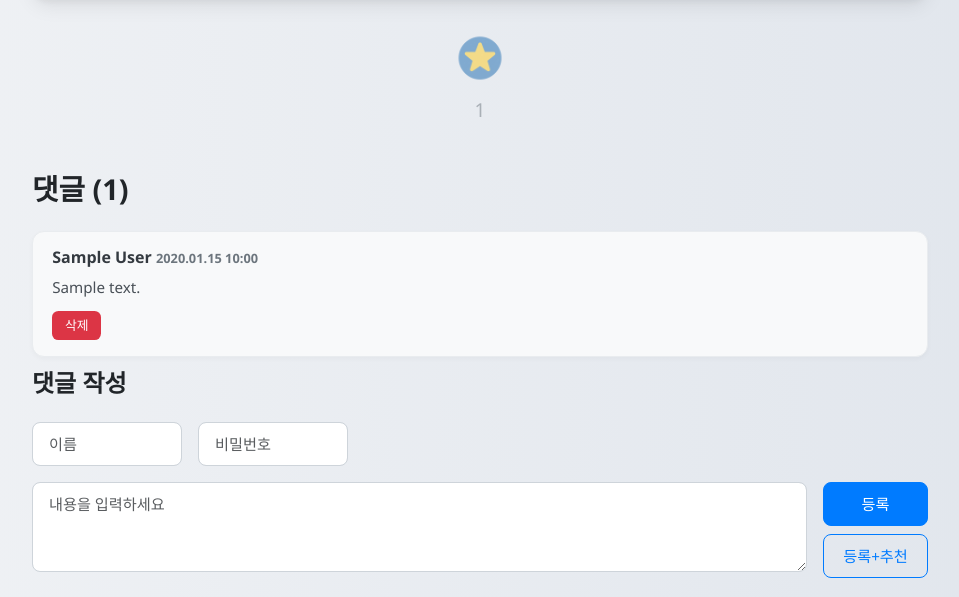
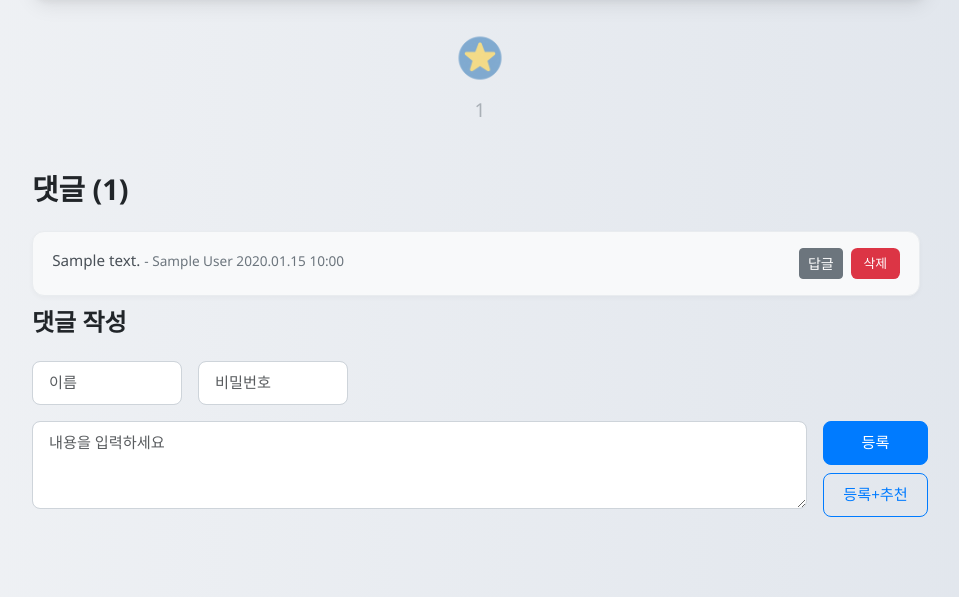
Before and after one commit to WooZhoon/TravelNarae, a Django app: page /board/1/ in a window 1280 px wide. Shown: the part 505-1102 px from the top of the page, without its empty margins (160-1119 px from the left). Run offline with Django 5.2, Linux system fonts and the light colour scheme; tables that the repository leaves empty hold one stand-in row (values such as "Sample post"); some libraries are stand-ins or nearby versions.

Commit message:
refactor: [우지훈] 대댓글 기능 추가

```diff
--- /dev/null
+++ b/chatbot_web/main/forms.py
@@ -0,0 +1,11 @@
+from django import forms
+from .models import Comment
+
+class CommentForm(forms.ModelForm):
+    author_name = forms.CharField(max_length=50, widget=forms.TextInput(attrs={'placeholder': '이름'}))
+    password = forms.CharField(widget=forms.PasswordInput(attrs={'placeholder': '비밀번호'}))
+    content = forms.CharField(widget=forms.Textarea(attrs={'placeholder': '내용을 입력하세요', 'rows': 3}))
+
+    class Meta:
+        model = Comment
+        fields = ['author_name', 'password', 'content']
--- a/chatbot_web/main/models.py
+++ b/chatbot_web/main/models.py
@@ -35,6 +35,7 @@ class Post(models.Model):
 
 class Comment(models.Model):
     post = models.ForeignKey(Post, on_delete=models.CASCADE, related_name='comments')
+    parent = models.ForeignKey('self', on_delete=models.CASCADE, null=True, blank=True, related_name='replies') # 대댓글을 위한 부모 댓글 필드
     author_name = models.CharField(max_length=50)
     password = models.CharField(max_length=128) # 비밀번호 해싱을 위해 128자로 설정
     content = models.TextField()
@@ -45,4 +46,4 @@ class Comment(models.Model):
         return f'Comment by {self.author_name} on {self.post.title}'
 
     class Meta:
-        ordering = ['created_at']
+        ordering = ['created_at'] # 대댓글은 템플릿에서 계층적으로 정렬
--- a/chatbot_web/main/static/main/board_detail.css
+++ b/chatbot_web/main/static/main/board_detail.css
@@ -163,6 +163,8 @@ body {
     border-radius: 0.75rem;
     border: 1px solid #e9ecef;
     margin-bottom: 0.75rem;
+    margin-left: 0.5rem; /* 왼쪽 마진 추가 */
+    margin-right: 0.5rem; /* 오른쪽 마진 추가 */
     box-shadow: 0 2px 5px rgba(0, 0, 0, 0.03);
 }
 
@@ -170,23 +172,18 @@ body {
     padding: 1rem 1.2rem;
 }
 
-.comment-author {
-    font-weight: 600;
-    color: #343a40;
-    font-size: 1rem;
-}
 
-.comment-date {
-    font-size: 0.8rem;
-    color: #6c757d;
-}
 
 .comment-content {
     font-size: 0.95rem;
     line-height: 1.6;
     color: #495057;
-    margin-top: 0.5rem;
-    margin-bottom: 0.75rem;
+}
+
+.comment-meta-inline {
+    font-size: 0.85rem;
+    color: #6c757d;
+    white-space: nowrap; /* 줄바꿈 방지 */
 }
 
 .comment-delete-btn {
@@ -213,6 +210,19 @@ body {
 .comment-card.deleted-by-admin .comment-date {
     color: #888; /* 회색 글씨 */
     font-style: italic; /* 기울임꼴 */
+}
+
+.nested-comment-card {
+    background-color: #f8f8f8; /* 아주 연한 회색 배경 */
+    border-left: 4px solid #007bff; /* 왼쪽 테두리 추가 */
+    margin-top: 0.5rem;
+    margin-bottom: 0.75rem; /* 대댓글 아래 간격 추가 */
+    margin-right: 1rem; /* 오른쪽 여백 추가 */
+    padding-left: 1.5rem; /* 들여쓰기 조정 */
+}
+
+.nested-comment-card .comment-card-body {
+    padding: 0.5rem 1.2rem; /* 상하 패딩을 줄여 높이 감소 */
 }
 
 /* Comment Form */
@@ -256,3 +266,18 @@ body {
     background-color: #007bff;
     color: white;
 }
+
+.reply-form {
+    padding: 0.5rem 1rem; /* 좌우 여백 추가 */
+}
+
+.reply-form .form-control-sm {
+    padding: 0.25rem 0.5rem; /* 세로 패딩 줄여 높이 감소 */
+}
+
+.reply-content-textarea {
+    resize: none; /* 크기 조절 비활성화 */
+    overflow: hidden; /* 스크롤바 숨김 */
+    box-sizing: border-box; /* 패딩과 보더를 포함한 높이 계산 */
+    padding-bottom: 1px; /* 미세한 스크롤바 방지를 위한 버퍼 */
+}
--- /dev/null
+++ b/chatbot_web/main/templates/main/_comment.html
@@ -0,0 +1,39 @@
+{% if comment.parent %}
+<div class="nested-comment-card {% if comment.is_deleted_by_admin %}deleted-by-admin{% endif %}" id="comment-{{ comment.id }}" style="margin-left: {{ depth }}px;">
+{% else %}
+<div class="comment-card {% if comment.is_deleted_by_admin %}deleted-by-admin{% endif %}" id="comment-{{ comment.id }}" style="margin-left: {{ depth }}px;">
+{% endif %}
+    <div class="comment-card-body">
+        <div class="d-flex justify-content-between align-items-start">
+            <p class="comment-content mb-0">{% if comment.is_deleted_by_admin %}관리자에 의해 삭제된 메시지입니다.{% else %}{{ comment.content|linebreaksbr }}{% endif %}
+                <span class="comment-meta-inline"> - {% if comment.is_deleted_by_admin %}관리자{% else %}{{ comment.author_name }}{% endif %} {{ comment.created_at|date:"Y.m.d H:i" }}</span>
+            </p>
+            {% if not comment.is_deleted_by_admin %}
+            <div class="comment-actions d-flex gap-2 flex-shrink-0">
+                {% if not comment.parent %}
+                <button class="btn btn-sm btn-secondary reply-btn" data-comment-id="{{ comment.id }}">답글</button>
+                {% endif %}
+                <button class="btn btn-sm comment-delete-btn" data-comment-id="{{ comment.id }}" data-delete-url="{% url 'main:delete_comment' comment.id %}">삭제</button>
+            </div>
+            {% endif %}
+        </div>
+    </div>
+    <div class="reply-form-container" id="reply-form-{{ comment.id }}" style="display: none;">
+        <form class="comment-form reply-form" data-parent-id="{{ comment.id }}">
+            {% csrf_token %}
+            <div class="d-flex flex-column gap-2">
+                <div class="d-flex gap-2">
+                    <input type="text" class="form-control form-control-sm" name="author_name" placeholder="이름" required style="width: 80px;">
+                    <input type="password" class="form-control form-control-sm" name="password" placeholder="비밀번호" required style="width: 80px;">
+                </div>
+                <div class="d-flex align-items-start gap-2">
+                    <textarea class="form-control form-control-sm reply-content-textarea" name="content" placeholder="내용을 입력하세요" required style="flex: 1;"></textarea>
+                    <button type="submit" class="btn btn-primary btn-sm">등록</button>
+                </div>
+            </div>
+        </form>
+    </div>
+    {% for reply in comment.replies.all %}
+        {% include "main/_comment.html" with comment=reply depth=depth|add:20 %}
+    {% endfor %}
+</div>
--- a/chatbot_web/main/templates/main/board_detail.html
+++ b/chatbot_web/main/templates/main/board_detail.html
@@ -53,16 +53,8 @@
     <div class="comments-section">
         <h3>댓글 ({{ post.comments.count }})</h3>
         <div id="comments-list">
-            {% for comment in post.comments.all %}
-            <div class="comment-card {% if comment.is_deleted_by_admin %}deleted-by-admin{% endif %}" id="comment-{{ comment.id }}">
-                <div class="comment-card-body">
-                    <h5 class="comment-author">{% if comment.is_deleted_by_admin %}관리자{% else %}{{ comment.author_name }}{% endif %} <small class="comment-date">{{ comment.created_at|date:"Y.m.d H:i" }}</small></h5>
-                    <p class="comment-content">{% if comment.is_deleted_by_admin %}관리자에 의해 삭제된 메시지입니다.{% else %}{{ comment.content|linebreaksbr }}{% endif %}</p>
-                    {% if not comment.is_deleted_by_admin %}
-                    <button class="btn btn-sm comment-delete-btn" data-comment-id="{{ comment.id }}" data-delete-url="{% url 'main:delete_comment' comment.id %}">삭제</button>
-                    {% endif %}
-                </div>
-            </div>
+            {% for comment in comments %}
+                {% include "main/_comment.html" with comment=comment depth=0 %}
             {% empty %}
             <p>아직 댓글이 없습니다.</p>
             {% endfor %}
@@ -188,21 +180,128 @@
         if (commentForm) {
             commentForm.addEventListener('submit', function(e) {
                 e.preventDefault();
-                addComment();
+                addComment(commentForm);
             });
 
             const addCommentAndLikeBtn = document.getElementById('add-comment-and-like');
             if (addCommentAndLikeBtn) {
                 addCommentAndLikeBtn.addEventListener('click', function() {
-                    addComment(true);
+                    addComment(commentForm, true);
                 });
             }
         }
 
-        function addComment(like = false) {
-            const formData = new FormData(commentForm);
+        function autoResizeTextarea(textarea) {
+            textarea.style.height = 'auto';
+            textarea.style.height = textarea.scrollHeight + 'px';
+        }
+
+        // Initial resize for main comment form textarea
+        const mainCommentTextarea = commentForm.querySelector('textarea[name="content"]');
+        if (mainCommentTextarea) {
+            mainCommentTextarea.addEventListener('input', function() {
+                autoResizeTextarea(this);
+            });
+            autoResizeTextarea(mainCommentTextarea); // Initial resize
+        }
+
+        // Delegate reply button clicks
+        commentsList.addEventListener('click', function(e) {
+            const replyBtn = e.target.closest('.reply-btn');
+            if (replyBtn) {
+                const commentId = replyBtn.dataset.commentId;
+                const replyFormContainer = document.getElementById(`reply-form-${commentId}`);
+                if (replyFormContainer) {
+                    // Hide all other reply forms
+                    document.querySelectorAll('.reply-form-container').forEach(form => {
+                        if (form.id !== `reply-form-${commentId}`) {
+                            form.style.display = 'none';
+                        }
+                    });
+                    // Toggle current reply form
+                    const isHidden = replyFormContainer.style.display === 'none';
+                    replyFormContainer.style.display = isHidden ? 'block' : 'none';
+
+                    if (isHidden) {
+                        // If showing, find textarea and auto-resize
+                        const replyTextarea = replyFormContainer.querySelector('.reply-content-textarea');
+                        if (replyTextarea) {
+                            autoResizeTextarea(replyTextarea);
+                            replyTextarea.focus();
+                        }
+                    }
+                }
+            }
+
+            const deleteButton = e.target.closest('.comment-delete-btn');
+            if (deleteButton) {
+                console.log('Delete button clicked:', deleteButton);
+                if (confirm('정말로 이 댓글을 삭제하시겠습니까?')) {
+                    const commentId = deleteButton.dataset.commentId;
+                    let password = ''; // 비밀번호 변수 초기화
+
+                    // superuser가 아닌 경우에만 비밀번호 프롬프트 표시
+                    if (!IS_SUPERUSER) {
+                        password = prompt('댓글 비밀번호를 입력하세요:');
+                        if (password === null) { // User cancelled prompt
+                            return;
+                        }
+                    }
+
+                    fetch(deleteButton.dataset.deleteUrl, {
+                        method: 'POST',
+                        headers: {
+                            'X-CSRFToken': '{{ csrf_token }}',
+                            'Content-Type': 'application/json'
+                        },
+                        body: JSON.stringify({ password: password })
+                    })
+                    .then(response => response.json())
+                    .then(result => {
+                        if (result.success) {
+                            const commentElement = document.getElementById(`comment-${commentId}`);
+                            if (result.is_soft_deleted) {
+                                // 소프트 삭제: 내용 변경 및 버튼 숨기기
+                                commentElement.querySelector('.comment-content').innerHTML = result.new_content;
+                                commentElement.querySelector('.comment-author').innerHTML = '관리자 <small class="comment-date">' + commentElement.querySelector('.comment-date').textContent + '</small>';
+                                commentElement.querySelector('.comment-delete-btn').style.display = 'none';
+                                commentElement.classList.add('deleted-by-admin');
+                            } else {
+                                // 완전 삭제: 요소 제거
+                                commentElement.remove();
+                            }
+                        } else {
+                            alert('댓글 삭제 실패: ' + result.error);
+                        }
+                    })
+                    .catch(error => console.error('Error:', error));
+                }
+            }
+        });
+
+        // Delegate reply form submissions and textarea input events
+        commentsList.addEventListener('submit', function(e) {
+            if (e.target.classList.contains('reply-form')) {
+                e.preventDefault();
+                addComment(e.target);
+            }
+        });
+
+        commentsList.addEventListener('input', function(e) {
+            if (e.target.classList.contains('reply-content-textarea')) {
+                autoResizeTextarea(e.target);
+            }
+        });
+
+        function addComment(formElement, like = false) {
+            const formData = new FormData(formElement);
             const data = {};
             formData.forEach((value, key) => { data[key] = value; });
+
+            const parentId = formElement.dataset.parentId;
+            if (parentId) {
+                data['parent_id'] = parentId;
+            }
 
             fetch('{% url "main:add_comment" post.pk %}', {
                 method: 'POST',
@@ -215,17 +314,44 @@
             .then(response => response.json())
             .then(result => {
                 if (result.success) {
+                    let newMarginLeft = 0;
+                    if (parentId) {
+                        const parentCommentElement = document.getElementById(`comment-${parentId}`);
+                        if (parentCommentElement) {
+                            const parentMarginLeft = parseInt(parentCommentElement.style.marginLeft) || 0;
+                            newMarginLeft = parentMarginLeft + 20;
+                        }
+                    }
+
+                    // 새 댓글 HTML 생성 및 삽입
                     const newCommentHtml = `
-                        <div class="comment-card" id="comment-${result.comment_id}">
+                        <div class="${parentId ? 'nested-comment-card' : 'comment-card'} ${result.is_deleted_by_admin ? 'deleted-by-admin' : ''}" id="comment-${result.comment_id}" style="margin-left: ${newMarginLeft}px;">
                             <div class="comment-card-body">
-                                <h5 class="comment-author">${result.author_name} <small class="comment-date">${result.created_at}</small></h5>
-                                <p class="comment-content">${result.content.replace(/\n/g, '<br>')}</p>
-                                <button class="btn btn-sm comment-delete-btn" data-comment-id="${result.comment_id}" data-delete-url="/api/comments/${result.comment_id}/delete/">삭제</button>
+                                <div class="d-flex justify-content-between align-items-start">
+                                    <p class="comment-content mb-0">${result.content.replace(/\n/g, '<br>')}<span class="comment-meta-inline"> - ${result.author_name} ${result.created_at}</span></p>
+                                    <div class="comment-actions d-flex gap-2 flex-shrink-0">
+                                        ${parentId ? '' : `<button class="btn btn-sm btn-secondary reply-btn" data-comment-id="${result.comment_id}">답글</button>`}
+                                        <button class="btn btn-sm comment-delete-btn" data-comment-id="${result.comment_id}" data-delete-url="/api/comments/${result.comment_id}/delete/">삭제</button>
+                                    </div>
+                                </div>
                             </div>
+                            <div class="reply-form-container" id="reply-form-${result.comment_id}" style="display: none;"></div>
                         </div>
                     `;
-                    commentsList.insertAdjacentHTML('beforeend', newCommentHtml);
-                    commentForm.reset(); // Clear form
+
+                    if (parentId) {
+                        const parentCommentElement = document.getElementById(`comment-${parentId}`);
+                        if (parentCommentElement) {
+                            parentCommentElement.insertAdjacentHTML('beforeend', newCommentHtml);
+                        }
+                    } else {
+                        commentsList.insertAdjacentHTML('beforeend', newCommentHtml);
+                    }
+
+                    formElement.reset();
+                    if (formElement.classList.contains('reply-form')) {
+                        formElement.closest('.reply-form-container').style.display = 'none';
+                    }
 
                     if (like) {
                         likePost(true);
@@ -262,57 +388,6 @@
             })
             .catch(error => console.error('Error:', error));
         }
-
-        // Delete Comment (Event Delegation)
-        if (commentsList) {
-            commentsList.addEventListener('click', function(e) {
-                console.log('Click event on commentsList');
-                const deleteButton = e.target.closest('.comment-delete-btn');
-                if (deleteButton) {
-                    console.log('Delete button clicked:', deleteButton);
-                    if (confirm('정말로 이 댓글을 삭제하시겠습니까?')) {
-                        const commentId = deleteButton.dataset.commentId;
-                        let password = ''; // 비밀번호 변수 초기화
-
-                        // superuser가 아닌 경우에만 비밀번호 프롬프트 표시
-                        if (!IS_SUPERUSER) {
-                            password = prompt('댓글 비밀번호를 입력하세요:');
-                            if (password === null) { // User cancelled prompt
-                                return;
-                            }
-                        }
-
-                        fetch(deleteButton.dataset.deleteUrl, {
-                            method: 'POST',
-                            headers: {
-                                'X-CSRFToken': '{{ csrf_token }}',
-                                'Content-Type': 'application/json'
-                            },
-                            body: JSON.stringify({ password: password })
-                        })
-                        .then(response => response.json())
-                        .then(result => {
-                            if (result.success) {
-                                const commentElement = document.getElementById(`comment-${commentId}`);
-                                if (result.is_soft_deleted) {
-                                    // 소프트 삭제: 내용 변경 및 버튼 숨기기
-                                    commentElement.querySelector('.comment-content').innerHTML = result.new_content;
-                                    commentElement.querySelector('.comment-author').innerHTML = '관리자 <small class="comment-date">' + commentElement.querySelector('.comment-date').textContent + '</small>';
-                                    commentElement.querySelector('.comment-delete-btn').style.display = 'none';
-                                    commentElement.classList.add('deleted-by-admin');
-                                } else {
-                                    // 완전 삭제: 요소 제거
-                                    commentElement.remove();
-                                }
-                            } else {
-                                alert('댓글 삭제 실패: ' + result.error);
-                            }
-                        })
-                        .catch(error => console.error('Error:', error));
-                    }
-                }
-            });
-        }
     });
 </script>
 {% endblock %}
--- a/chatbot_web/main/views.py
+++ b/chatbot_web/main/views.py
@@ -222,6 +222,7 @@ def map_view(request):
 # ===================================================
 
 from django.db.models import Count # Count 임포트 추가
+from .forms import CommentForm # CommentForm 임포트 추가
 
 class PostListView(ListView):
     model = Post
@@ -257,6 +258,9 @@ class PostDetailView(DetailView):
     def get_context_data(self, **kwargs):
         context = super().get_context_data(**kwargs)
         context['is_superuser'] = self.request.user.is_superuser
+        # 최상위 댓글만 가져오고, 템플릿에서 재귀적으로 대댓글을 렌더링
+        context['comments'] = self.object.comments.filter(parent__isnull=True).order_by('created_at')
+        context['comment_form'] = CommentForm()
         return context
 
 class PostCreateView(LoginRequiredMixin, CreateView):
@@ -321,14 +325,25 @@ def add_comment(request, pk):
         author_name = data.get('author_name')
         password = data.get('password')
         content = data.get('content')
+        parent_id = data.get('parent_id') # parent_id 추가
 
         if not all([author_name, password, content]):
             return JsonResponse({'error': '모든 필드를 입력해주세요.'}, status=400)
 
         hashed_password = make_password(password)
+        parent_comment = None
+        if parent_id:
+            try:
+                parent_comment = Comment.objects.get(pk=parent_id)
+                # 대댓글에 대댓글을 달 수 없도록 제한
+                if parent_comment.parent: # 이미 부모가 있는 댓글이라면
+                    return JsonResponse({'error': '대댓글에는 다시 대댓글을 달 수 없습니다.'}, status=400)
+            except Comment.DoesNotExist:
+                return JsonResponse({'error': '부모 댓글을 찾을 수 없습니다.'}, status=404)
 
         comment = Comment.objects.create(
             post=post,
+            parent=parent_comment, # parent 필드 추가
             author_name=author_name,
             password=hashed_password,
             content=content
@@ -338,7 +353,8 @@ def add_comment(request, pk):
             'author_name': comment.author_name,
             'content': comment.content,
             'created_at': comment.created_at.strftime("%Y.%m.%d %H:%M"),
-            'comment_id': comment.id
+            'comment_id': comment.id,
+            'parent_id': comment.parent_id # parent_id 반환
         })
     return JsonResponse({'error': 'Invalid request', 'status': 400})
 
```
Also changed, not shown: test.py (+13 -11 lines), chatbot_web/main/migrations/0007_comment_parent.py (added).
